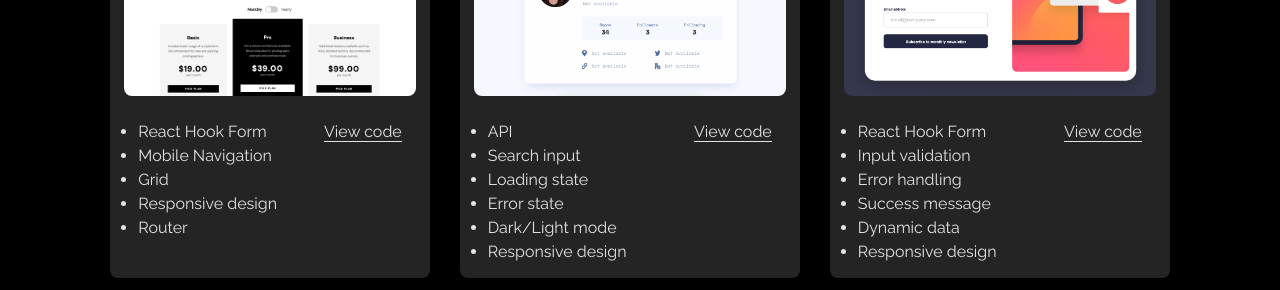
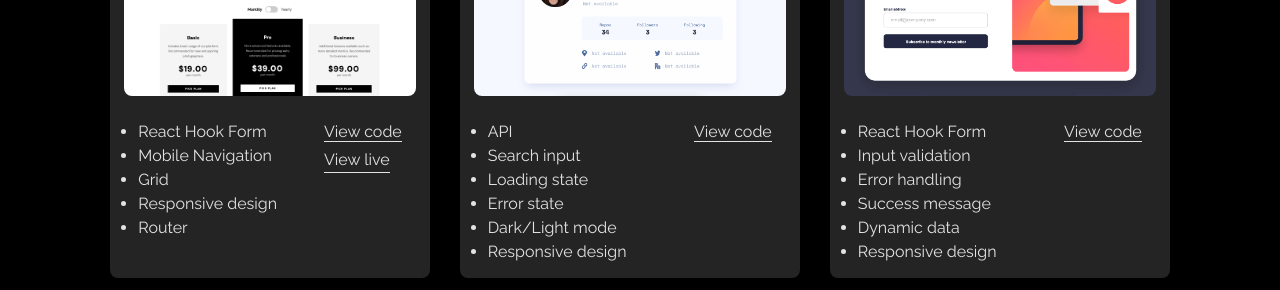
Before and after one commit to anetakasprzak/aneta-portfolio, a React (Vite) app: page / in a window 1280 px wide. Shown: the part 1720-2010 px from the top of the page. Built offline with nearby package versions, Linux system fonts and the light colour scheme.

Commit message:
add view live option

```diff
--- a/src/components/Projects/Projects.css
+++ b/src/components/Projects/Projects.css
@@ -28,11 +28,6 @@
   box-shadow: rgba(0, 0, 0, 0.35) 0px 5px 15px;
 }
 
-.project__card a {
-  color: inherit;
-  text-decoration: none;
-  border-bottom: 1px solid var(--text);
-}
 .img__container {
   height: 22rem;
 }
@@ -54,12 +49,21 @@
   justify-content: space-between;
 }
 
-.view-code {
+.view-code,
+.view-live {
   transition: all 0.2s;
   display: inline-block;
 }
 
-.view-code:hover {
+.view-code a,
+.view-live a {
+  color: inherit;
+  text-decoration: none;
+  border-bottom: 1px solid var(--text);
+}
+
+.view-code:hover,
+.view-live:hover {
   transform: scale(1.1);
 }
 
--- a/src/components/Projects/Projects.jsx
+++ b/src/components/Projects/Projects.jsx
@@ -13,6 +13,7 @@ const myProjects = [
       "Router",
     ],
     codeUrl: "https://github.com/anetakasprzak/FM-photosnap-multi-page-website",
+    liveUrl: "https://fm-photosnap-multi-page-website-d4cakght6.vercel.app",
   },
   {
     id: 24,
@@ -129,6 +130,7 @@ export default function Projects() {
             img={project.img}
             details={project.details}
             codeUrl={project.codeUrl}
+            liveUrl={project.liveUrl}
           />
         ))}
       </div>
@@ -136,7 +138,7 @@ export default function Projects() {
   );
 }
 
-function ProjectCard({ img, details, codeUrl }) {
+function ProjectCard({ img, details, codeUrl, liveUrl }) {
   return (
     <div className="project__card">
       <div className="img__container">
@@ -152,10 +154,24 @@ function ProjectCard({ img, details, codeUrl }) {
           </ul>
         )}
 
-        <div className="view-code">
-          <a href={codeUrl} target="_blank" rel="noreferrer noopener">
-            View code
-          </a>
+        <div style={{ display: "flex", flexDirection: "column", gap: "4px" }}>
+          <div className="view-code">
+            <a href={codeUrl} target="_blank" rel="noreferrer noopener">
+              View code
+            </a>
+          </div>
+          {liveUrl && (
+            <div className="view-live">
+              <a
+                className="view-live"
+                href={liveUrl}
+                target="_blank"
+                rel="noreferrer noopener"
+              >
+                View live
+              </a>
+            </div>
+          )}
         </div>
       </div>
     </div>
```
